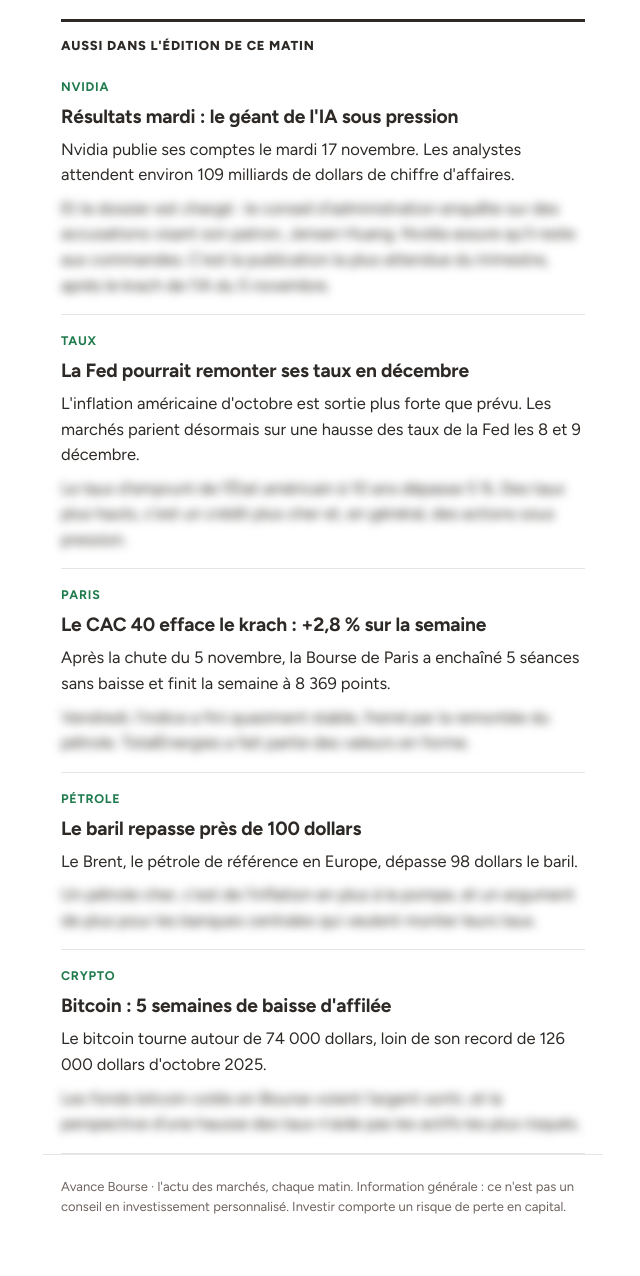
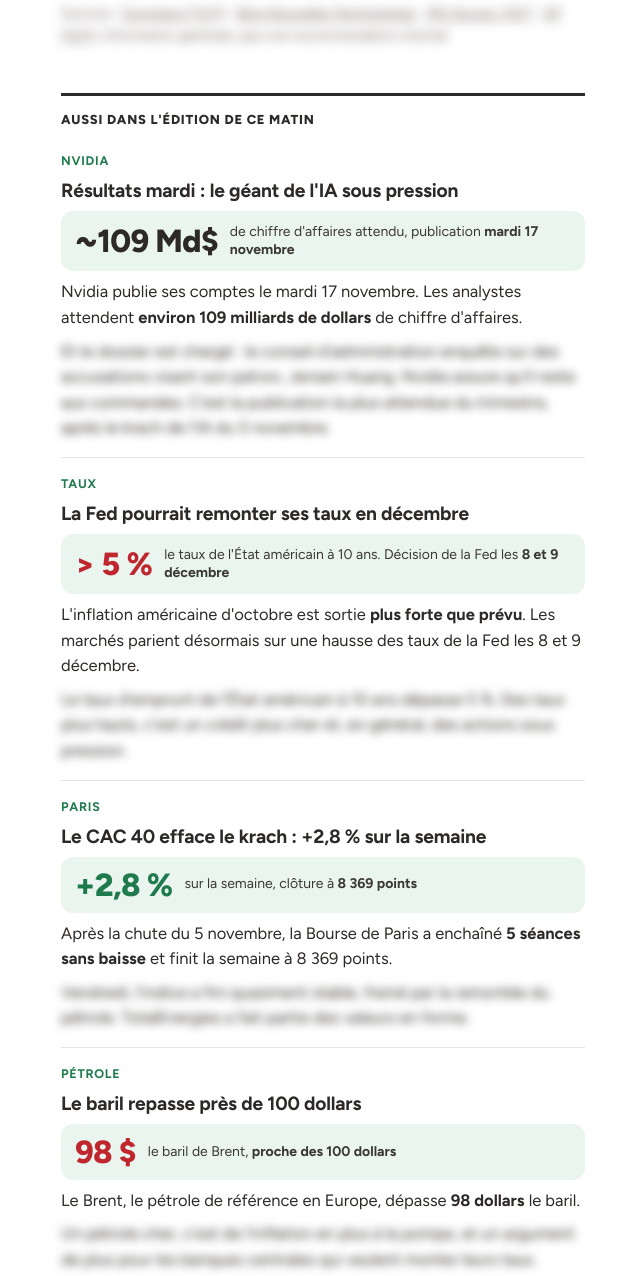
Before and after one commit to alexh2323/avance-bourse, a plain HTML site: page index.html in a window 1280 px wide. Shown: the part 1248-2524 px from the top of the page, without its empty margins (317-957 px from the left). Before the commit the page ends 2496 px from the top, so only its background shows below. Drawn offline with Linux system fonts and the light colour scheme.

Commit message:
Chiffres visuels et gras
Co-Authored-By: Claude Opus 5.5 <noreply@anthropic.com>

```diff
--- a/index.html
+++ b/index.html
@@ -66,6 +66,15 @@ footer{padding-block:22px 30px;font-size:13px;color:var(--mute);border-top:1px s
 .it .src{font-size:13px;color:var(--mute)}.it .src a{color:inherit}
 .more.open .bl{filter:none;user-select:auto}
 .it .src{display:none}.more.open .it .src{display:block}
+.kpi{display:grid;grid-template-columns:auto 1fr;gap:12px;align-items:center;background:var(--rose);border-radius:12px;padding:12px 14px}
+.kpi .n{font-weight:800;font-size:2rem;line-height:1;letter-spacing:-.02em;white-space:nowrap}
+.kpi .n.up{color:#1F7A4D}.kpi .n.dn{color:#C0262D}.kpi .n.neu{color:var(--fg)}
+.kpi .l{font-size:14px;line-height:1.3;color:var(--ink2,#3a3835)}
+.strip{display:grid;grid-template-columns:repeat(3,1fr);gap:8px}
+.strip div{background:var(--rose);border-radius:10px;padding:10px 8px;text-align:center;display:grid;gap:2px}
+.strip b{font-size:1.25rem;font-weight:800;line-height:1.1}
+.strip span{font-size:12px;color:var(--mute);line-height:1.2}
+.it p b,.body li b{color:var(--fg)}
 </style>
 </head>
 <body>
@@ -80,9 +89,10 @@ footer{padding-block:22px 30px;font-size:13px;color:var(--mute);border-top:1px s
     <h1>Anthropic, la société derrière Claude, entre en Bourse.</h1>
     <p class="chap">Le dossier est déposé, le nom de code au Nasdaq est choisi, et la presse parle d'une cotation dès la semaine prochaine. L'une des plus grosses entrées en Bourse de l'histoire se prépare.</p>
     <p class="by">Avance Bourse · 14 nov. 2026 · 3 min de lecture</p>
+    <div class="strip"><div><b>ANT</b><span>son symbole au Nasdaq</span></div><div><b>26 oct.</b><span>dossier déposé</span></div><div><b>16 nov.</b><span>semaine visée</span></div></div>
 
     <div class="body">
-      <p class="un"><b>En un mot :</b> l'IA qui fait trembler Wall Street depuis 10 jours va bientôt avoir son propre cours.</p>
+      <p class="un"><b>En un mot :</b> l'IA qui fait trembler Wall Street depuis 10 jours va bientôt avoir <b>son propre cours de Bourse</b>.</p>
       <ul>
         <li>Le 26 octobre, Anthropic a rendu public son dossier d'introduction en Bourse auprès du gendarme américain des marchés.</li>
         <li>Cotation visée au Nasdaq, sous le symbole <b>ANT</b>.</li>
@@ -116,11 +126,11 @@ footer{padding-block:22px 30px;font-size:13px;color:var(--mute);border-top:1px s
   </article>
 <section class="more" id="more" aria-label="Aussi ce matin">
   <p class="ht">AUSSI DANS L'ÉDITION DE CE MATIN</p>
-  <div class="it"><span class="rb">NVIDIA</span><h3>Résultats mardi : le géant de l'IA sous pression</h3><p>Nvidia publie ses comptes le mardi 17 novembre. Les analystes attendent environ 109 milliards de dollars de chiffre d'affaires.</p><p class="bl" aria-hidden="true">Et le dossier est chargé : le conseil d'administration enquête sur des accusations visant son patron, Jensen Huang. Nvidia assure qu'il reste aux commandes. C'est la publication la plus attendue du trimestre, après le krach de l'IA du 5 novembre.</p><p class="src">Sources : <a href="https://www.cmcmarkets.com/en-ie/news-and-analysis/the-week-ahead-fed-minutes-japan-cpi-nvidia-earnings">CMC Markets</a> · <a href="https://investinglive.com/news/earnings-week-ahead-nvidia-without-jensen-anthropic-s-ipo-and-the-consumer-meets-a-hiking-fed/">InvestingLive</a> · <a href="https://www.ibtimes.com/nvidia-jensen-huang-succession-plan-investigation-3809602">IBTimes</a></p></div>
-  <div class="it"><span class="rb">TAUX</span><h3>La Fed pourrait remonter ses taux en décembre</h3><p>L'inflation américaine d'octobre est sortie plus forte que prévu. Les marchés parient désormais sur une hausse des taux de la Fed les 8 et 9 décembre.</p><p class="bl" aria-hidden="true">Le taux d'emprunt de l'État américain à 10 ans dépasse 5 %. Des taux plus hauts, c'est un crédit plus cher et, en général, des actions sous pression.</p><p class="src">Sources : <a href="https://www.fxstreet.com/analysis/week-ahead-fed-minutes-inflation-data-and-nvidia-earnings-to-guide-investors-202611131033">FXStreet</a> · <a href="https://investinglive.com/news/earnings-week-ahead-nvidia-without-jensen-anthropic-s-ipo-and-the-consumer-meets-a-hiking-fed/">InvestingLive</a></p></div>
-  <div class="it"><span class="rb">PARIS</span><h3>Le CAC 40 efface le krach : +2,8 % sur la semaine</h3><p>Après la chute du 5 novembre, la Bourse de Paris a enchaîné 5 séances sans baisse et finit la semaine à 8 369 points.</p><p class="bl" aria-hidden="true">Vendredi, l'indice a fini quasiment stable, freiné par la remontée du pétrole. TotalEnergies a fait partie des valeurs en forme.</p><p class="src">Sources : <a href="https://www.boursorama.com/bourse/actualites/une-semaine-sur-les-marches-le-recap-du-9-au-13-novembre-d27af8b5274251a38d901c92d8c83ff3">Boursorama</a> · <a href="https://www.moneyvox.fr/bourse/actualites/111240/le-cac-40-totalenergies-en-forme-le-journal-de-la-bourse-du-vendredi-13-novembre-2026">Moneyvox</a></p></div>
-  <div class="it"><span class="rb">PÉTROLE</span><h3>Le baril repasse près de 100 dollars</h3><p>Le Brent, le pétrole de référence en Europe, dépasse 98 dollars le baril.</p><p class="bl" aria-hidden="true">Un pétrole cher, c'est de l'inflation en plus à la pompe, et un argument de plus pour les banques centrales qui veulent monter leurs taux.</p><p class="src">Sources : <a href="https://investinglive.com/news/earnings-week-ahead-nvidia-without-jensen-anthropic-s-ipo-and-the-consumer-meets-a-hiking-fed/">InvestingLive</a> · <a href="https://www.moneyvox.fr/bourse/actualites/111240/le-cac-40-totalenergies-en-forme-le-journal-de-la-bourse-du-vendredi-13-novembre-2026">Moneyvox</a></p></div>
-  <div class="it"><span class="rb">CRYPTO</span><h3>Bitcoin : 5 semaines de baisse d'affilée</h3><p>Le bitcoin tourne autour de 74 000 dollars, loin de son record de 126 000 dollars d'octobre 2025.</p><p class="bl" aria-hidden="true">Les fonds bitcoin cotés en Bourse voient l'argent sortir, et la perspective d'une hausse des taux n'aide pas les actifs les plus risqués.</p><p class="src">Sources : <a href="https://cryptoticker.io/fr/cours-bitcoin-sorties-ibit-moyenne-mobile-200-jours/">Cryptoticker</a> · <a href="https://www.capmad.com/article/le-bitcoin-glisse-a-77300-son-plus-bas-en-plus-dun-mois-sur-fond-de-stress-reglementaire-americain">Capmad</a></p></div>
+  <div class="it"><span class="rb">NVIDIA</span><h3>Résultats mardi : le géant de l'IA sous pression</h3><div class="kpi"><span class="n neu">~109 Md$</span><span class="l">de chiffre d'affaires attendu, publication <b>mardi 17 novembre</b></span></div><p>Nvidia publie ses comptes le mardi 17 novembre. Les analystes attendent <b>environ 109 milliards de dollars</b> de chiffre d'affaires.</p><p class="bl" aria-hidden="true">Et le dossier est chargé : le conseil d'administration enquête sur des accusations visant son patron, Jensen Huang. Nvidia assure qu'il reste aux commandes. C'est la publication la plus attendue du trimestre, après le krach de l'IA du 5 novembre.</p><p class="src">Sources : <a href="https://www.cmcmarkets.com/en-ie/news-and-analysis/the-week-ahead-fed-minutes-japan-cpi-nvidia-earnings">CMC Markets</a> · <a href="https://investinglive.com/news/earnings-week-ahead-nvidia-without-jensen-anthropic-s-ipo-and-the-consumer-meets-a-hiking-fed/">InvestingLive</a> · <a href="https://www.ibtimes.com/nvidia-jensen-huang-succession-plan-investigation-3809602">IBTimes</a></p></div>
+  <div class="it"><span class="rb">TAUX</span><h3>La Fed pourrait remonter ses taux en décembre</h3><div class="kpi"><span class="n dn">&gt; 5 %</span><span class="l">le taux de l'État américain à 10 ans. Décision de la Fed les <b>8 et 9 décembre</b></span></div><p>L'inflation américaine d'octobre est sortie <b>plus forte que prévu</b>. Les marchés parient désormais sur une hausse des taux de la Fed les 8 et 9 décembre.</p><p class="bl" aria-hidden="true">Le taux d'emprunt de l'État américain à 10 ans dépasse 5 %. Des taux plus hauts, c'est un crédit plus cher et, en général, des actions sous pression.</p><p class="src">Sources : <a href="https://www.fxstreet.com/analysis/week-ahead-fed-minutes-inflation-data-and-nvidia-earnings-to-guide-investors-202611131033">FXStreet</a> · <a href="https://investinglive.com/news/earnings-week-ahead-nvidia-without-jensen-anthropic-s-ipo-and-the-consumer-meets-a-hiking-fed/">InvestingLive</a></p></div>
+  <div class="it"><span class="rb">PARIS</span><h3>Le CAC 40 efface le krach : +2,8 % sur la semaine</h3><div class="kpi"><span class="n up">+2,8 %</span><span class="l">sur la semaine, clôture à <b>8 369 points</b></span></div><p>Après la chute du 5 novembre, la Bourse de Paris a enchaîné <b>5 séances sans baisse</b> et finit la semaine à 8 369 points.</p><p class="bl" aria-hidden="true">Vendredi, l'indice a fini quasiment stable, freiné par la remontée du pétrole. TotalEnergies a fait partie des valeurs en forme.</p><p class="src">Sources : <a href="https://www.boursorama.com/bourse/actualites/une-semaine-sur-les-marches-le-recap-du-9-au-13-novembre-d27af8b5274251a38d901c92d8c83ff3">Boursorama</a> · <a href="https://www.moneyvox.fr/bourse/actualites/111240/le-cac-40-totalenergies-en-forme-le-journal-de-la-bourse-du-vendredi-13-novembre-2026">Moneyvox</a></p></div>
+  <div class="it"><span class="rb">PÉTROLE</span><h3>Le baril repasse près de 100 dollars</h3><div class="kpi"><span class="n dn">98 $</span><span class="l">le baril de Brent, <b>proche des 100 dollars</b></span></div><p>Le Brent, le pétrole de référence en Europe, dépasse <b>98 dollars</b> le baril.</p><p class="bl" aria-hidden="true">Un pétrole cher, c'est de l'inflation en plus à la pompe, et un argument de plus pour les banques centrales qui veulent monter leurs taux.</p><p class="src">Sources : <a href="https://investinglive.com/news/earnings-week-ahead-nvidia-without-jensen-anthropic-s-ipo-and-the-consumer-meets-a-hiking-fed/">InvestingLive</a> · <a href="https://www.moneyvox.fr/bourse/actualites/111240/le-cac-40-totalenergies-en-forme-le-journal-de-la-bourse-du-vendredi-13-novembre-2026">Moneyvox</a></p></div>
+  <div class="it"><span class="rb">CRYPTO</span><h3>Bitcoin : 5 semaines de baisse d'affilée</h3><div class="kpi"><span class="n dn">−41 %</span><span class="l">sous son record : <b>~74 000 $</b> contre <b>126 000 $</b></span></div><p>Le bitcoin tourne autour de <b>74 000 dollars</b>, loin de son record de 126 000 dollars d'octobre 2025.</p><p class="bl" aria-hidden="true">Les fonds bitcoin cotés en Bourse voient l'argent sortir, et la perspective d'une hausse des taux n'aide pas les actifs les plus risqués.</p><p class="src">Sources : <a href="https://cryptoticker.io/fr/cours-bitcoin-sorties-ibit-moyenne-mobile-200-jours/">Cryptoticker</a> · <a href="https://www.capmad.com/article/le-bitcoin-glisse-a-77300-son-plus-bas-en-plus-dun-mois-sur-fond-de-stress-reglementaire-americain">Capmad</a></p></div>
 </section>
 </main>
 
```
